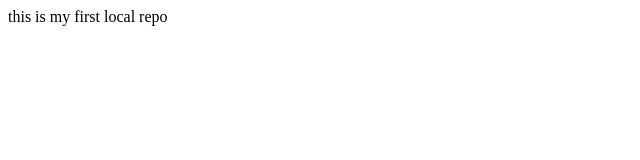
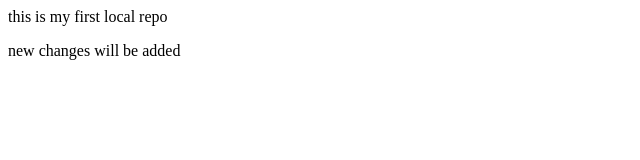
Before and after one commit to Babarsofi085/localrepo, a plain HTML site: page index.html in a window 1280 px wide. Shown: the whole page, without its empty margins (0-640 px from the left). Drawn offline with Linux system fonts and the light colour scheme.

Commit message:
added this changes

```diff
--- a/index.html
+++ b/index.html
@@ -1 +1,5 @@
 <p>this is my first local repo</p>
+
+<p>new changes will be added
+
+</p>
```
